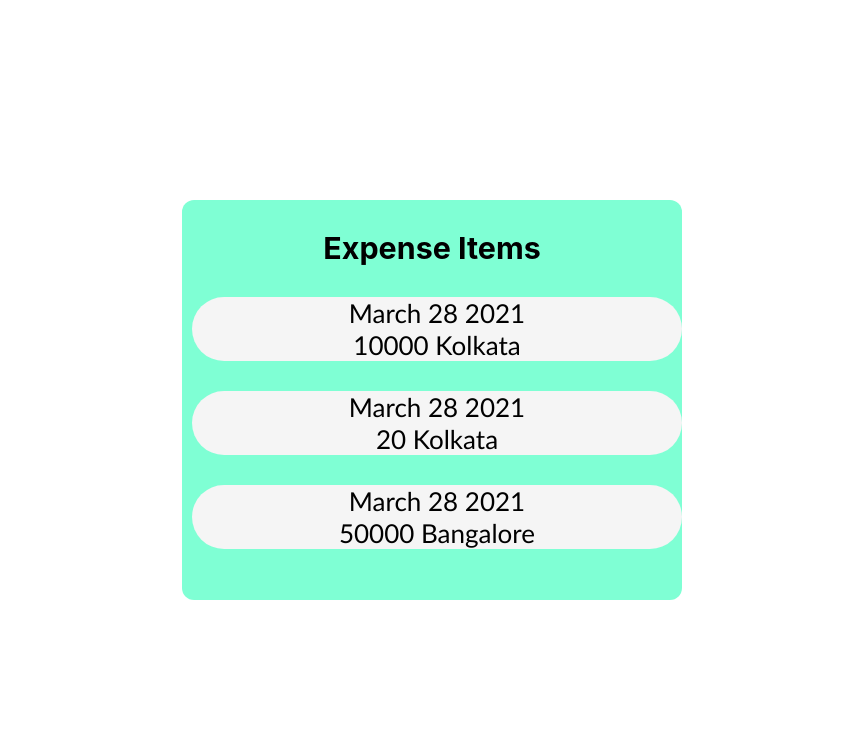
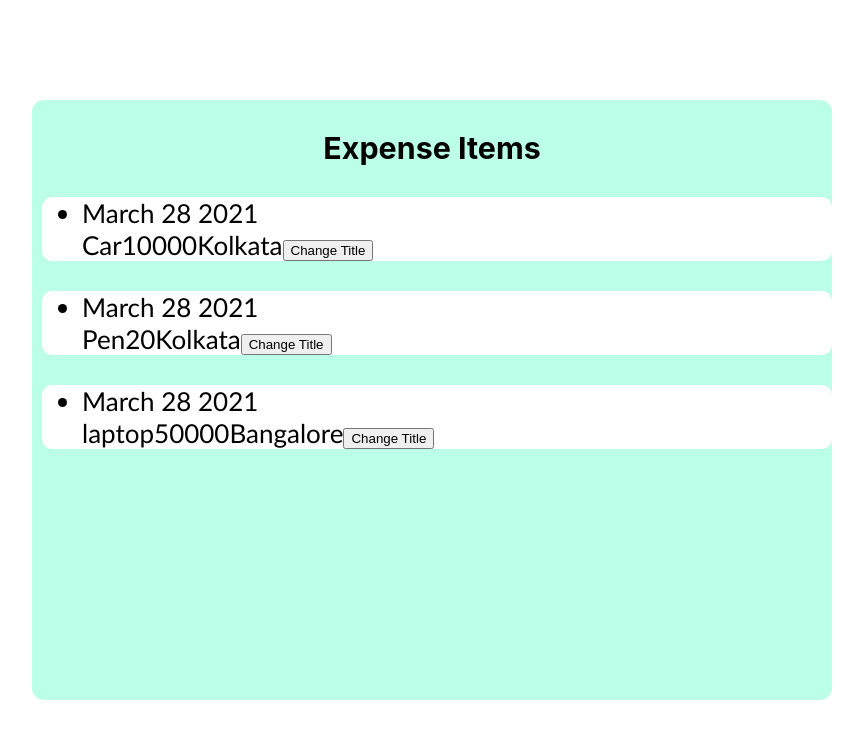
Before and after one commit to sagarikamohanty2000/react-first-app, a React (Create React App) app: page / in a window 1280 px wide. Shown: the top 738 px of the page, without its empty margins (208-1071 px from the left). Built offline with nearby package versions, Linux system fonts and the light colour scheme.

Commit message:
app_decor

```diff
--- a/src/App.js
+++ b/src/App.js
@@ -7,21 +7,21 @@ import Card from "./components/UI/Card";
 const App = () => {
   const expense = [
     {
-      title: "Car",
+      name: "Car",
       amount: 10000,
       location: "Kolkata",
       date: new Date(2021, 2, 28),
     },
 
     {
-      title: "Pen",
+      name: "Pen",
       amount: 20,
       location: "Kolkata",
       date: new Date(2021, 2, 28),
     },
 
     {
-      title: "laptop",
+      name: "laptop",
       amount: 50000,
       location: "Bangalore",
       date: new Date(2021, 2, 28),
--- a/src/components/Expenses/ExpenseDate.css
+++ b/src/components/Expenses/ExpenseDate.css
@@ -1,4 +1,5 @@
 .expense_Date {
   color: black;
-  font-weight: bold;
+  font-weight:100;
+  text-align: left;
 }
--- a/src/components/Expenses/ExpenseDate.js
+++ b/src/components/Expenses/ExpenseDate.js
@@ -7,11 +7,7 @@ const ExpenseDate = (data) => {
 
   return (
     <div>
-      <div>
         {day} {month} {year}
-      </div>
-      <div></div>
-      <div></div>
     </div>
   );
 }
--- /dev/null
+++ b/src/components/Expenses/ExpenseDetails.css
@@ -0,0 +1,17 @@
+.Para{
+    display:inline;
+}
+
+.date_data{
+    /*margin-left: 2px;*/
+    text-align: left;
+}
+.name_data{
+
+}
+.amount_data{
+
+}
+.location_data{
+
+}
--- a/src/components/Expenses/ExpenseDetails.js
+++ b/src/components/Expenses/ExpenseDetails.js
@@ -1,8 +1,16 @@
+import "./ExpenseDetails.css";
+import ExpenseDate from "./ExpenseDate";
 
 const ExpenseDetails = (data) => {
   return (
-    <div>
-      <div>{data.name}{"   "}{" "}{data.amount}{" "}{" "}{data.location}</div>
+    <div className="Para">
+      <ul>
+     <li className="date_data"><ExpenseDate date={data.date}/>
+      {data.name}
+       {data.amount}
+      {data.location}
+      <button>Change Title</button></li>
+      </ul>
     </div>
   );
 }
--- a/src/components/Expenses/ExpenseItem.css
+++ b/src/components/Expenses/ExpenseItem.css
@@ -2,12 +2,11 @@
 .expense-item {
   color: black;
   font-family: "Gill Sans", "Gill Sans MT", Calibri, "Trebuchet MS", sans-serif;
-  font-weight:300;
+  font-weight:80;
   margin-left: 10px;
-  border-radius: 50px;
-  background-color:whitesmoke;
-  box-shadow: 0 1px 8px (0, 0, 0, 0.25);
-  margin-top: 30px;
+  border-radius: 10px;
+  background-color:rgb(255, 255, 255);
+    margin-top: 30px;
 }
 /* .expense-date {
   border-radius: 6px;
--- a/src/components/Expenses/ExpenseItem.js
+++ b/src/components/Expenses/ExpenseItem.js
@@ -1,19 +1,18 @@
 import "./ExpenseItem.css";
-import ExpenseDate from "./ExpenseDate";
+
 import ExpenseDetails from "./ExpenseDetails";
 
 const ExpenseItem = (data) => {
   return (
-    <div>
     <div className="expense-item">
-          <ExpenseDate date={data.date}/>
+
           <ExpenseDetails
+            date={data.date}
             name={data.name}
             amount={data.amount}
             location={data.location}
           />
     </div>
-    </div>
   );
 }
 
--- a/src/components/UI/Card.css
+++ b/src/components/UI/Card.css
@@ -1,7 +1,7 @@
 .expense-card {
   border-radius: 12px;
-  width: 500px;
-  height: 400px;
-  background-color: aquamarine;
+  width: 800px;
+  height: 600px;
+  background-color: rgb(187, 255, 232);
   box-shadow: 0 1px 8px (0, 0, 0, 0.25);
 }
```
